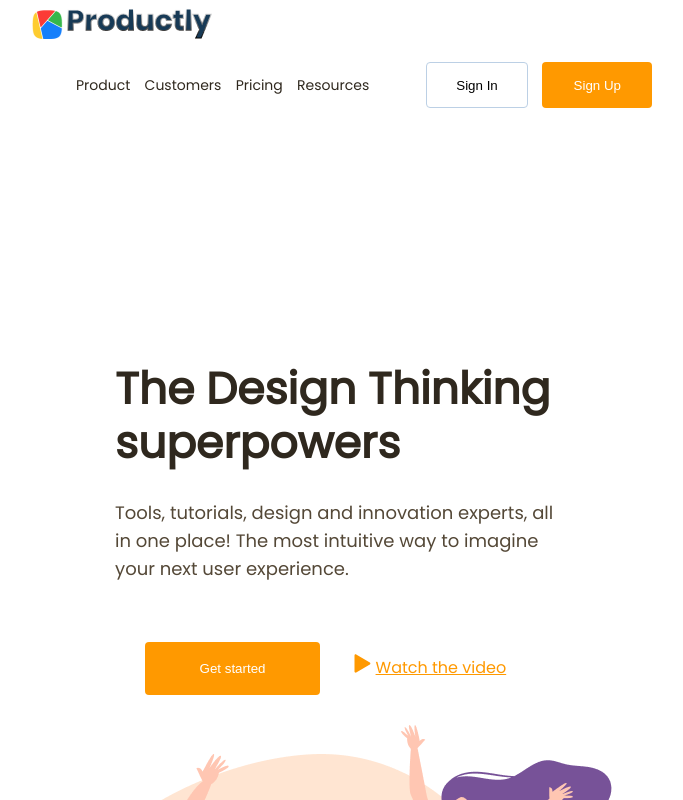
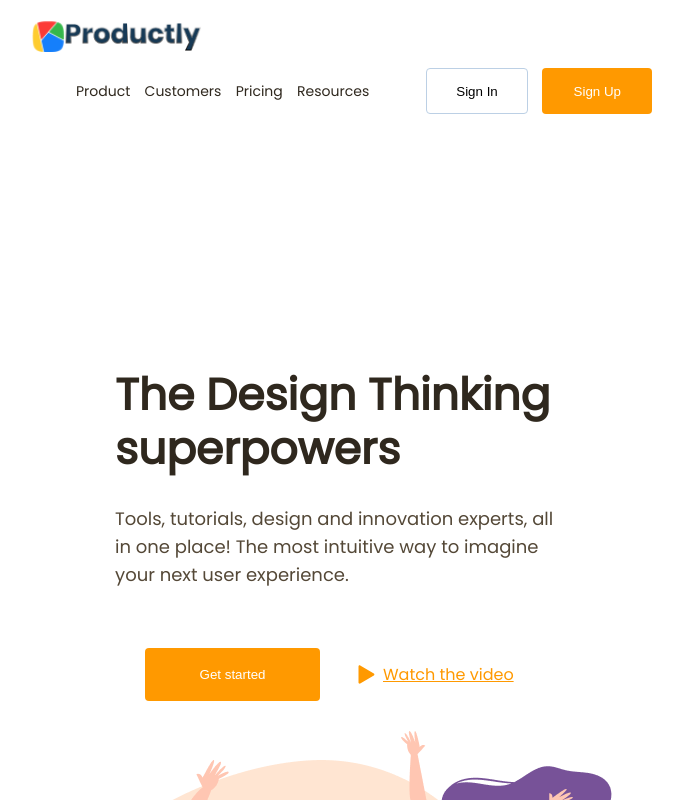
Before and after one commit to Vardagsbruket/sundsgarden_assignment_06, a plain HTML site: page index.html in a window 1280 px wide. Shown: the top 800 px of the page, without its empty margins (266-949 px from the left). Drawn offline with Linux system fonts and the light colour scheme.

Commit message:
Fix position buttons section 1

```diff
--- a/index.html
+++ b/index.html
@@ -11,9 +11,9 @@
 </head>
 <header>
     <div class="container-head">
-        <div id="logo">
-            <img src="./images/Bitmap.png" alt="logo">
-            <img src="./images/Productly.png" alt="logo text">
+        <div id="container-logo">
+            <img id="logo" src="./images/Bitmap.png" alt="logo">
+            <img id="logo-text" src="./images/Productly.png" alt="logo text">
         </div>
         <div class="navContainer">
             <div id="nav1">
@@ -41,12 +41,13 @@
         <div>
             <h1 class="main-title">The Design Thinking superpowers</h1>
             <p class="main-info">Tools, tutorials, design and innovation experts, all in one place! The most intuitive way to imagine your next user experience.</p>
-            <button id="GetStarted">Get started</button>
-
-            <svg xmlns="http://www.w3.org/2000/svg" width="17" height="19" viewBox="0 0 17 19" fill="none">
-                <path fill-rule="evenodd" clip-rule="evenodd" d="M15.8516 8.53032C16.591 8.96531 16.591 10.0347 15.8516 10.4697L2.1954 18.5027C1.44543 18.9439 0.5 18.4031 0.5 17.533V1.46697C0.5 0.596876 1.44543 0.0561381 2.1954 0.497293L15.8516 8.53032Z" fill="#FF9900"/>
-            </svg>
-            <a href="">Watch the video</a>
+            <div class="buttons">
+                <button id="GetStarted">Get started</button>
+                <svg xmlns="http://www.w3.org/2000/svg" width="17" height="19" viewBox="0 0 17 19" fill="none">
+                    <path fill-rule="evenodd" clip-rule="evenodd" d="M15.8516 8.53032C16.591 8.96531 16.591 10.0347 15.8516 10.4697L2.1954 18.5027C1.44543 18.9439 0.5 18.4031 0.5 17.533V1.46697C0.5 0.596876 1.44543 0.0561381 2.1954 0.497293L15.8516 8.53032Z" fill="#FF9900"/>
+                </svg>
+                <a href="">Watch the video</a>
+            </div>
         </div>
         <div>
             <img id="dancingimg" src="./images/Image.png" alt="people dancing">
--- a/styles/index.css
+++ b/styles/index.css
@@ -9,13 +9,24 @@ body > * {
 .container-head {
     display: flex;
     flex-wrap: wrap;
+    height: 78px;
     align-items: center;
     justify-content: space-between;
     margin-left: 144px;
     margin-right: 145px;
+    margin-top: 20px;
+}
+#container-logo {
+    display: flex;
+    align-items: center;
+
+
 }
 #logo {
-    align-self: flex-start;
+    height: 32px;
+}
+#logo-text {
+    height: 29px;
 }
 .navContainer {
     display: flex;
@@ -37,6 +48,7 @@ body > * {
 }
 #nav2 {
     height: 46px;
+    align-items: center;
 }
 header li {
     list-style: none;
@@ -68,6 +80,11 @@ header li {
     align-items: center;
     margin-top: 59px;
     justify-content: center;
+}
+.buttons {
+    display: inline-flex;
+    align-items: center;
+    gap: 8px;
 }
 #GetStarted {
     width: 175px;
```
